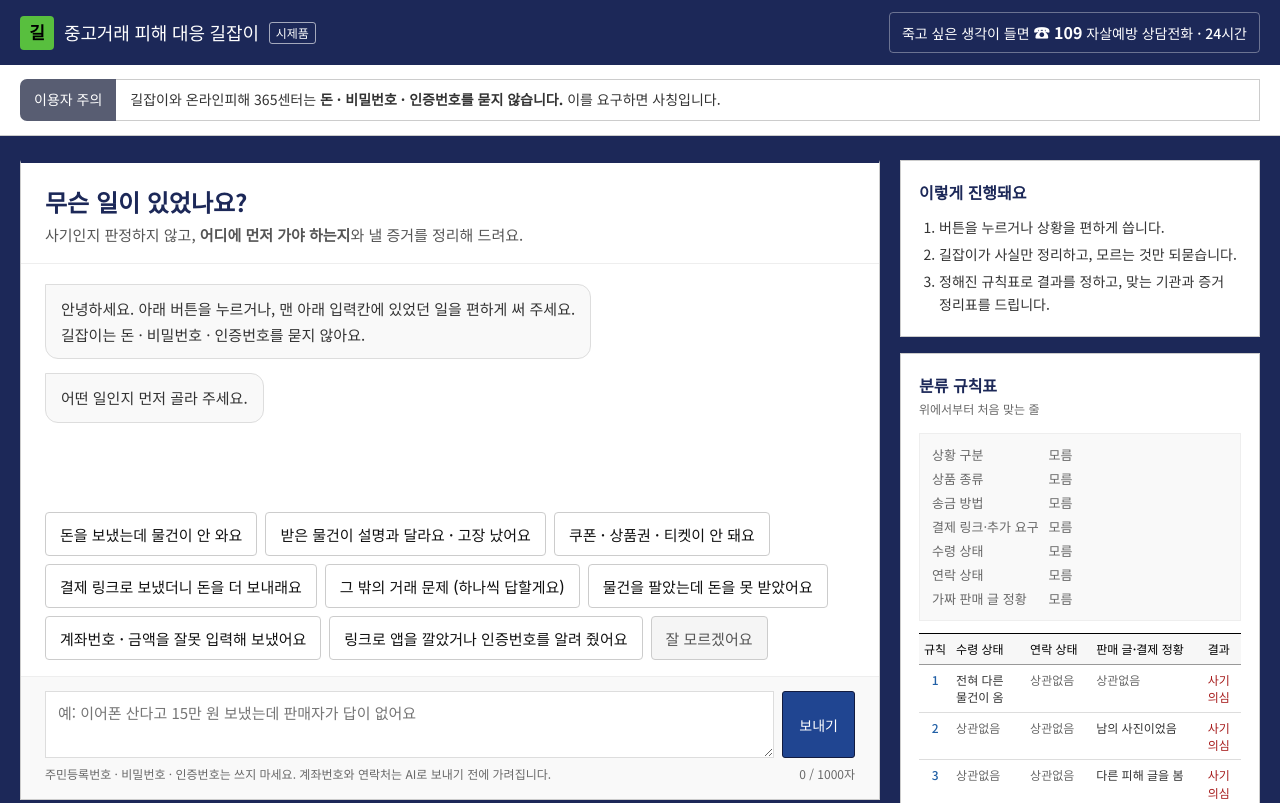
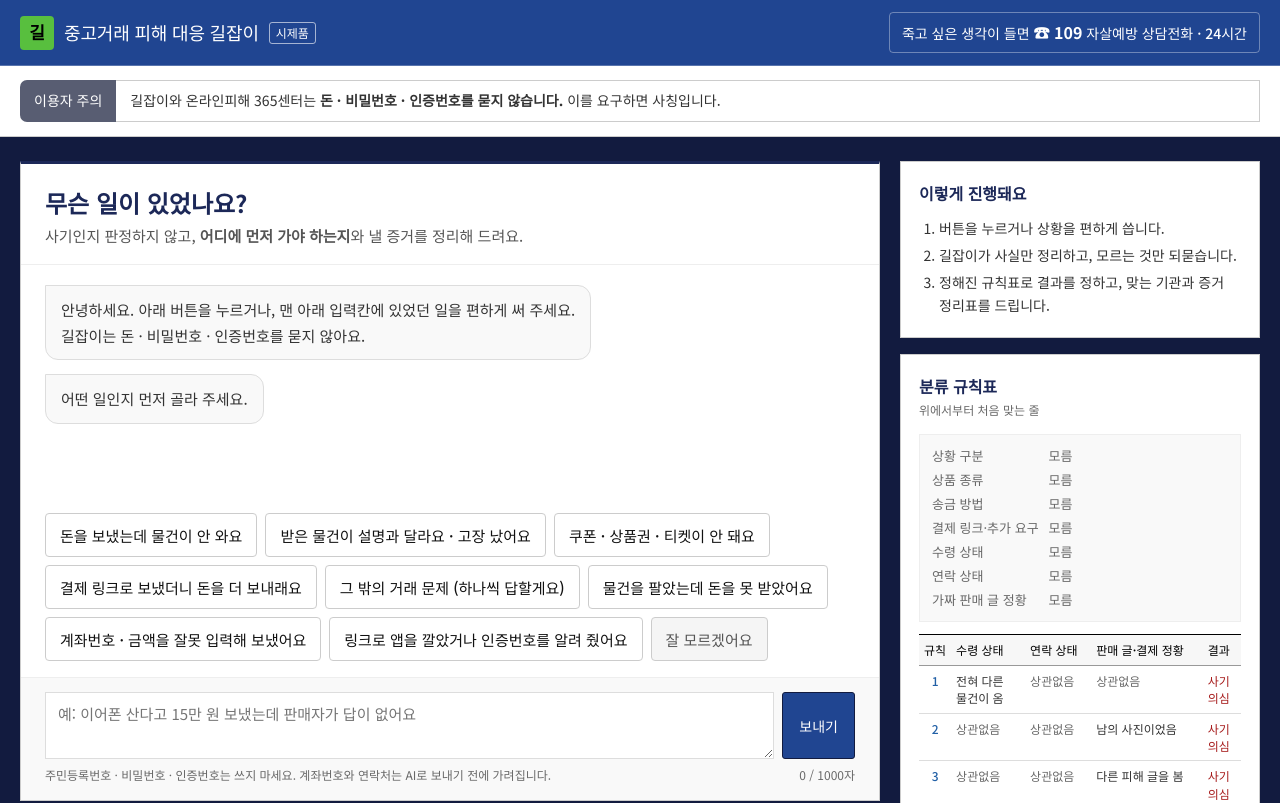
Before and after one commit to myeonggyeonggim85-pixel/team_project_01_MK, a website with bundled scripts: page public/index.html in a window 1280 px wide. Shown: the top 803 px of the page. Built offline with nearby package versions, Linux system fonts and the light colour scheme; a web font is replaced by a local one.

Commit message:
헤더와 배경 남색 구분: 헤더는 밝은 남색, 배경은 어두운 남색 (#2)
Claude-Session: https://claude.ai/code/session_012CUgkh6KR7g8gfbKYv5dws

Co-authored-by: Claude <noreply@anthropic.com>

```diff
--- a/public/style.css
+++ b/public/style.css
@@ -39,7 +39,7 @@
 html { -webkit-text-size-adjust: 100%; }
 body {
   margin: 0;
-  background: var(--navy-900);
+  background: var(--navy-950);
   color: var(--fg-body);
   font: 400 15px/1.7 var(--font);
   word-break: keep-all;
@@ -56,7 +56,7 @@ b, strong { font-weight: 700; }
 .wrap { max-width: 1300px; margin: 0 auto; padding: 0 20px; }
 
 /* ---------- 헤더 ---------- */
-.top { background: var(--navy-900); color: #fff; }
+.top { background: var(--primary); color: #fff; border-bottom: 1px solid rgba(255, 255, 255, .25); }
 .top__in { min-height: 65px; display: flex; align-items: center; justify-content: space-between; gap: 16px; flex-wrap: wrap; padding-top: 10px; padding-bottom: 10px; }
 .brand { display: flex; align-items: center; gap: 10px; }
 .brand__mark { width: 34px; height: 34px; display: grid; place-items: center; background: var(--green-500); color: #000; font-weight: 700; font-size: 17px; border-radius: 4px; }
```
